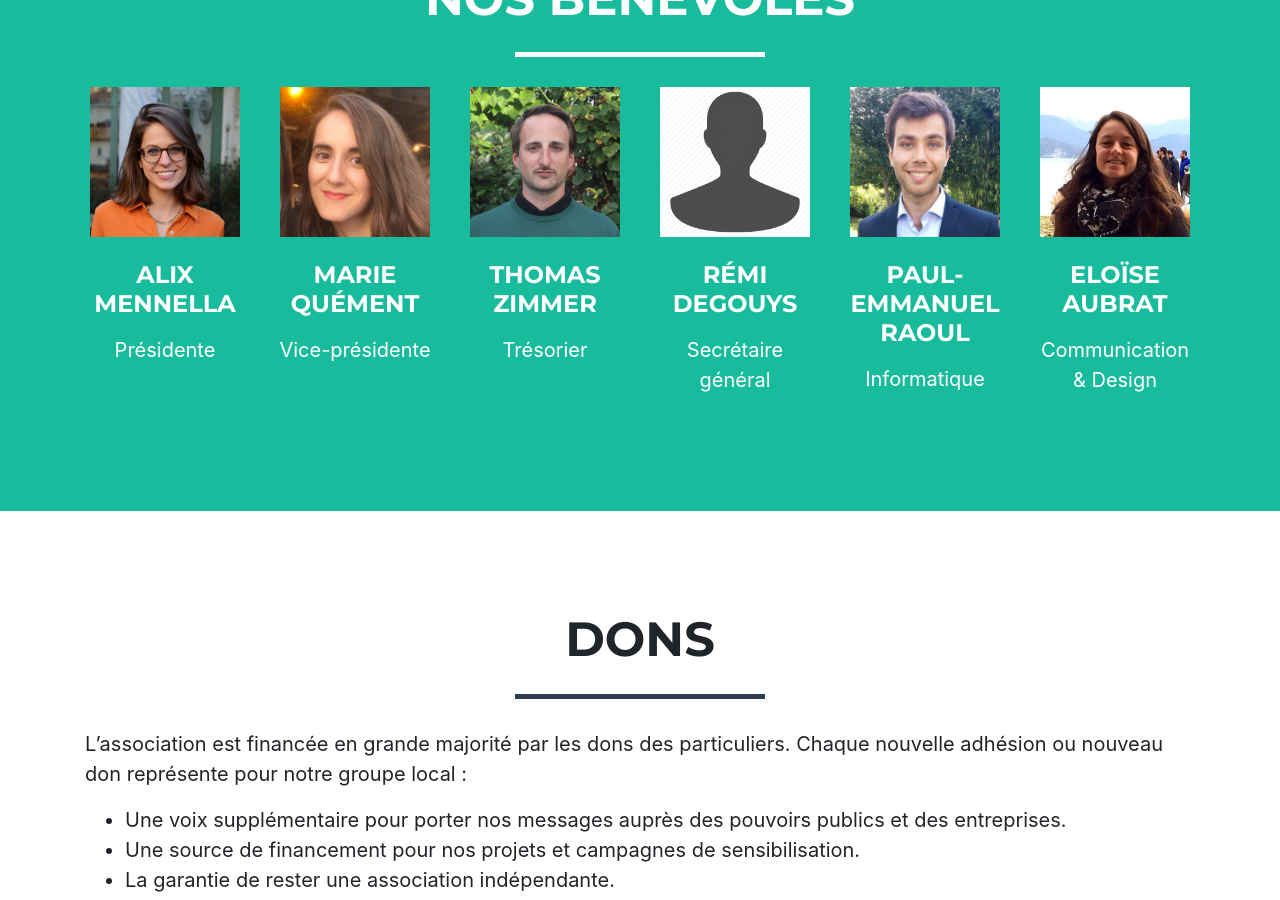
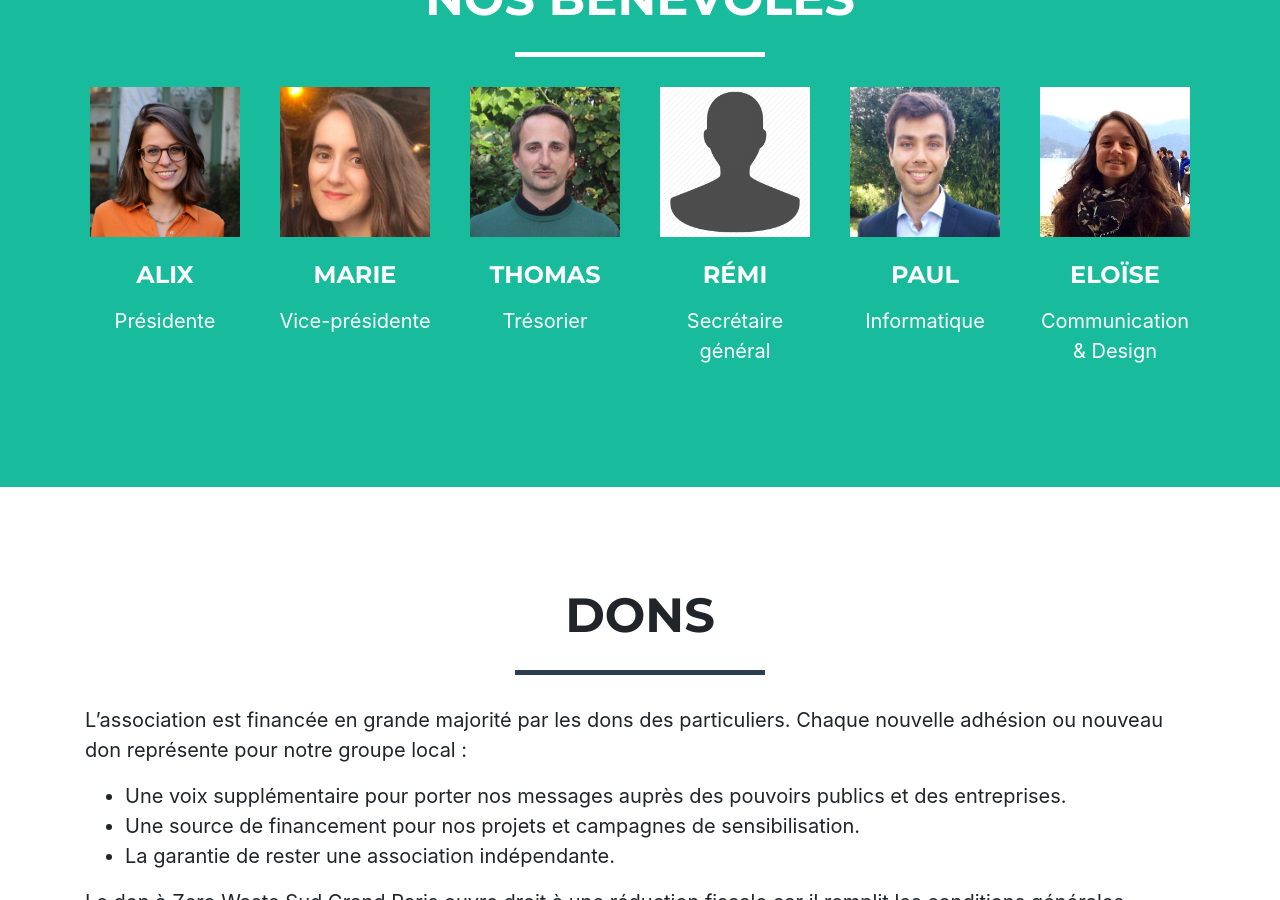
Before and after one commit to zerowastesgp/www.zerowastesgp.fr, a Jekyll site: the page built from index.html, in a window 1280 px wide and 900 px high, scrolled down 1647 px. Built offline with Jekyll 4.4.1, drawn with Linux system fonts in a browser that asks for light colours; nearby versions of some CDN libraries; the list of posts is cut into pages by our own code.

Commit message:
Remove family names

```diff
--- a/_data/info.yaml
+++ b/_data/info.yaml
@@ -18,21 +18,21 @@ social:
 copyright: Zero Waste Sud Grand Paris
 
 volunteers:
-  - name: Alix Mennella
+  - name: Alix
     role: Présidente
-    picture: alix-mennella.jpg
-  - name: Marie Quément
+    picture: alix.jpg
+  - name: Marie
     role: Vice-présidente
-    picture: marie-quement.jpg
-  - name: Thomas Zimmer
+    picture: marie.jpg
+  - name: Thomas
     role: Trésorier
-    picture: thomas-zimmer.jpg
-  - name: Rémi Degouys
+    picture: thomas.jpg
+  - name: Rémi
     role: Secrétaire général
     picture:
-  - name: Paul-Emmanuel Raoul
+  - name: Paul
     role: Informatique
-    picture: paul-raoul.jpg
-  - name: Eloïse Aubrat
+    picture: paul.jpg
+  - name: Eloïse
     role: Communication & Design
-    picture: eloise-aubrat.jpg
+    picture: eloise.jpg
```
Also changed, not shown: assets/images/alix.jpg (renamed from assets/images/alix-mennella.jpg), assets/images/eloise.jpg (renamed from assets/images/eloise-aubrat.jpg), assets/images/marie.jpg (renamed from assets/images/marie-quement.jpg), assets/images/paul.jpg (renamed from assets/images/paul-raoul.jpg), assets/images/thomas.jpg (renamed from assets/images/thomas-zimmer.jpg).
